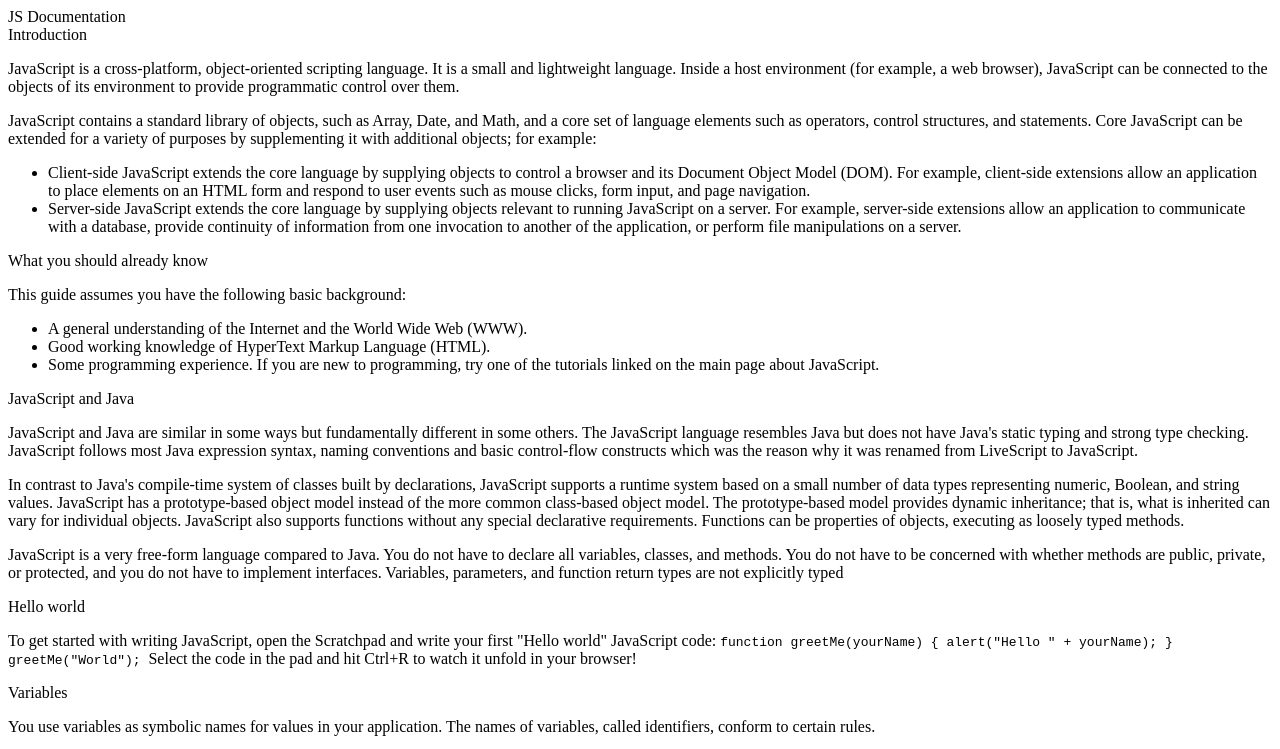
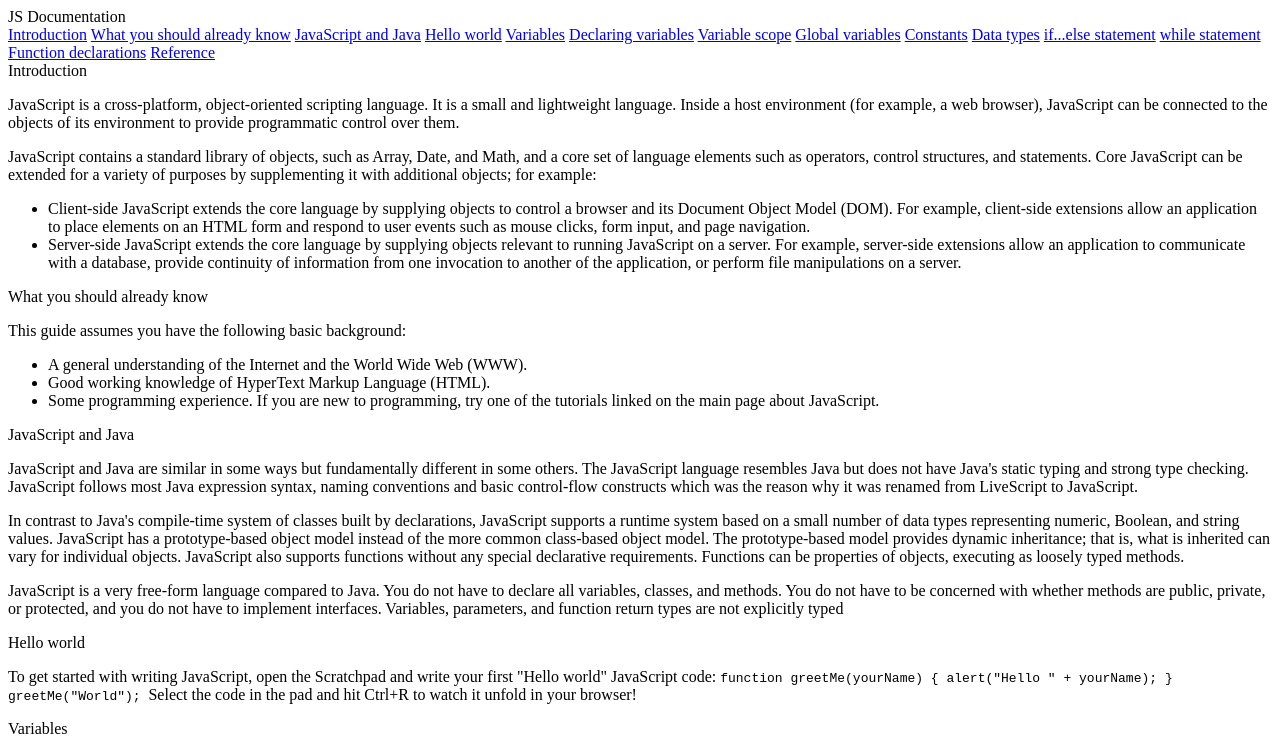
Before and after one commit to hannashapovalova/Technical-Documentation-Page, a plain HTML site: page index.html in a window 1280 px wide. Shown: the top 749 px of the page. Drawn offline with Linux system fonts and the light colour scheme.

Commit message:
Step 10. Added links to navigation

```diff
--- a/index.html
+++ b/index.html
@@ -11,6 +11,20 @@
     <header>
       JS Documentation
     </header>
+    <a href="#Introduction">Introduction</a>
+    <a href="#What_you_should_already_know">What you should already know</a>
+    <a href="#JavaScript_and_Java">JavaScript and Java</a>
+    <a href="#Hello_world">Hello world</a>
+    <a href="#Variables">Variables</a>
+    <a href="#Declaring_variables">Declaring variables</a>
+    <a href="#Variable_scope">Variable scope</a>
+    <a href="#Global_variables">Global variables</a>
+    <a href="#Constants">Constants</a>
+    <a href="#Data_types">Data types</a>
+    <a href="#if...else_statement">if...else statement</a>
+    <a href="#while_statement">while statement</a>
+    <a href="#Function_declarations">Function declarations</a>
+    <a href="#Reference">Reference</a>
   </nav>
   <main id="main-doc">
     <section class="main-section" id="Introduction">
```
